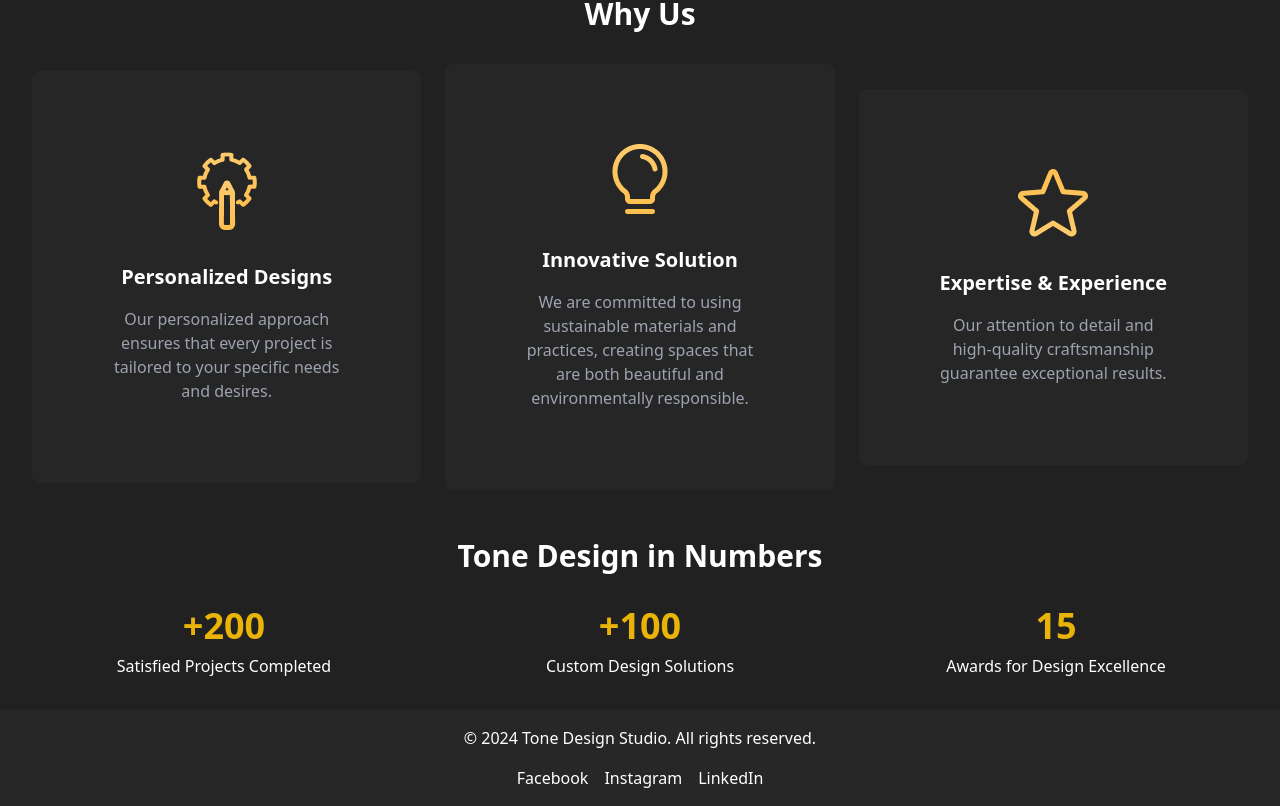
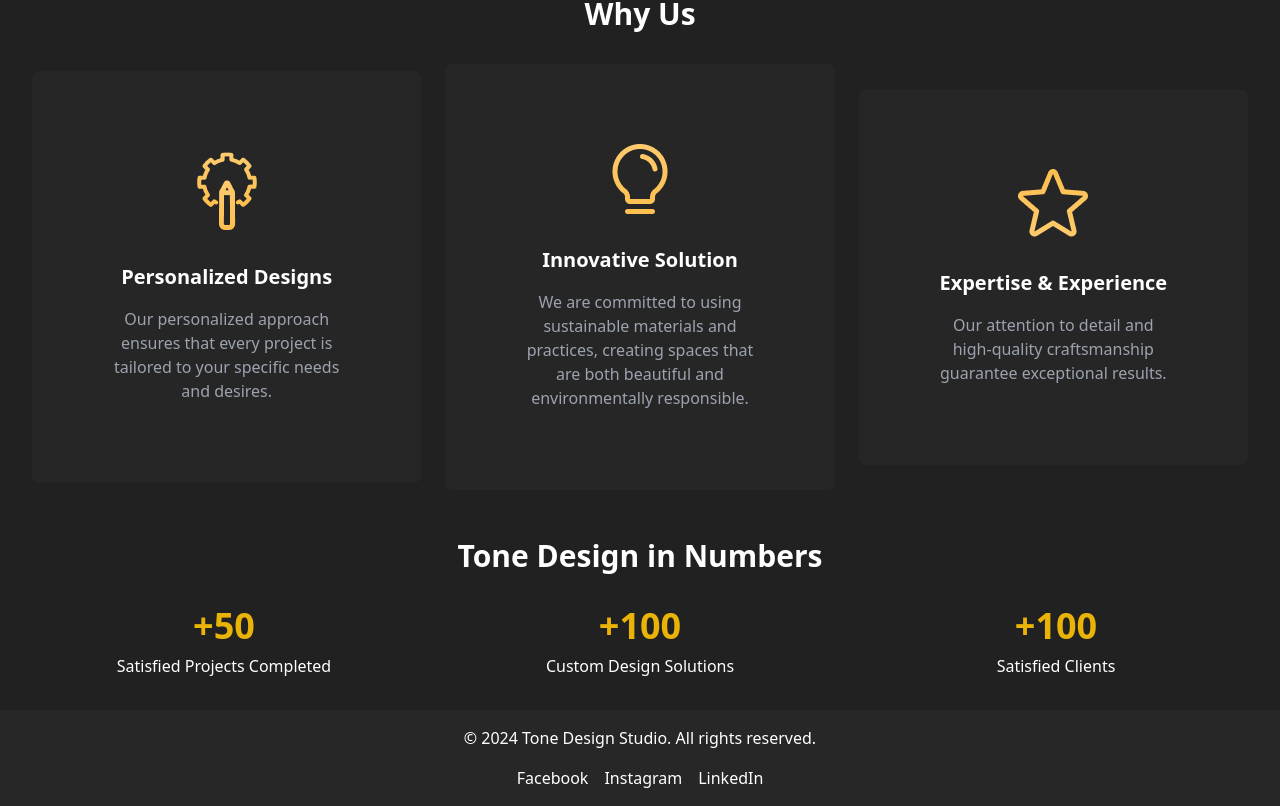
Before and after one commit to Ahmed-Larbi/tone-v3, a React (Create React App) app: page /aboutus in a window 1280 px wide. Shown: the part 1442-2248 px from the top of the page. Built offline with nearby package versions, Linux system fonts and the light colour scheme.

Commit message:
fix for email

```diff
--- a/src/pages/about_us.js
+++ b/src/pages/about_us.js
@@ -96,10 +96,10 @@ with cutting-edge technology and sustainable soul, that inspire and rejuvenate.
           <h2 className="text-3xl font-bold mb-8">Tone Design in Numbers</h2>
           <div className="grid md:grid-cols-3 gap-8 text-center">
             {[
-              { number: '+200', description: 'Satisfied Projects Completed' },
+              { number: '+50', description: 'Satisfied Projects Completed' },
               { number: '+100', description: 'Custom Design Solutions' },
-              { number: '15', description: 'Awards for Design Excellence' },
-            ].map((item, index) => (
+              { number: '+100', description: 'Satisfied Clients' },
+              ].map((item, index) => (
               <div key={index}>
                 <p className="text-4xl font-bold text-yellow-500 mb-2">{item.number}</p>
                 <p>{item.description}</p>
--- a/src/screens/contacts.js
+++ b/src/screens/contacts.js
@@ -64,7 +64,7 @@ function ContactForm() {
     setStatus({ loading: true, error: null, success: false });
 
     try {
-      const response = await fetch('https://serious-bliss-365717.el.r.appspot.com/send-email', {
+      const response = await fetch('https://toneae.com/send-email', {
         method: 'POST',
         headers: {
           'Content-Type': 'application/json',
```
